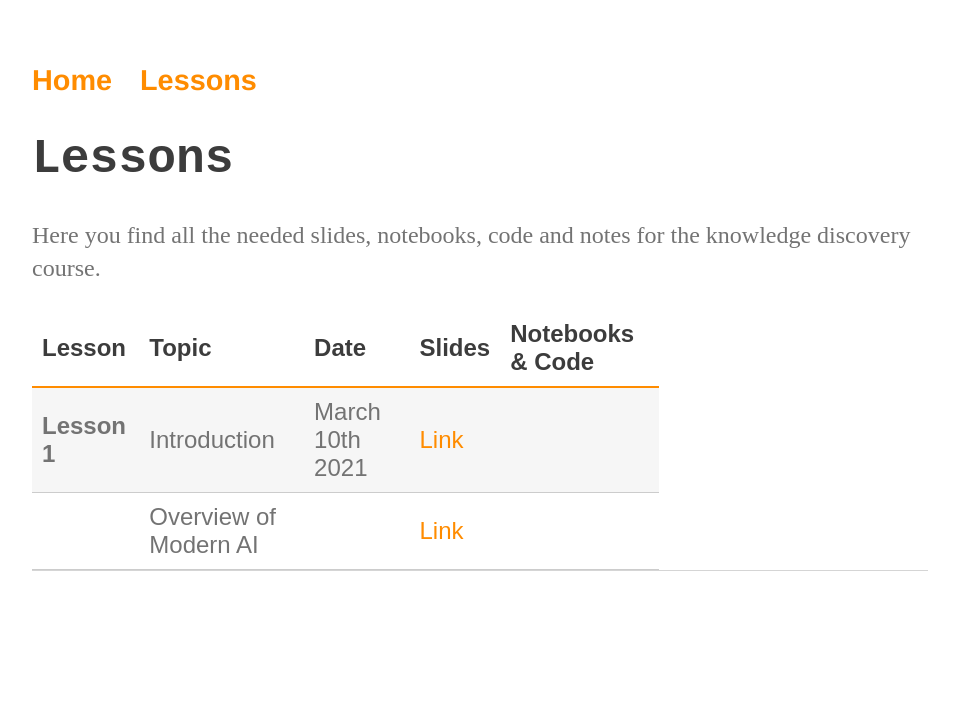
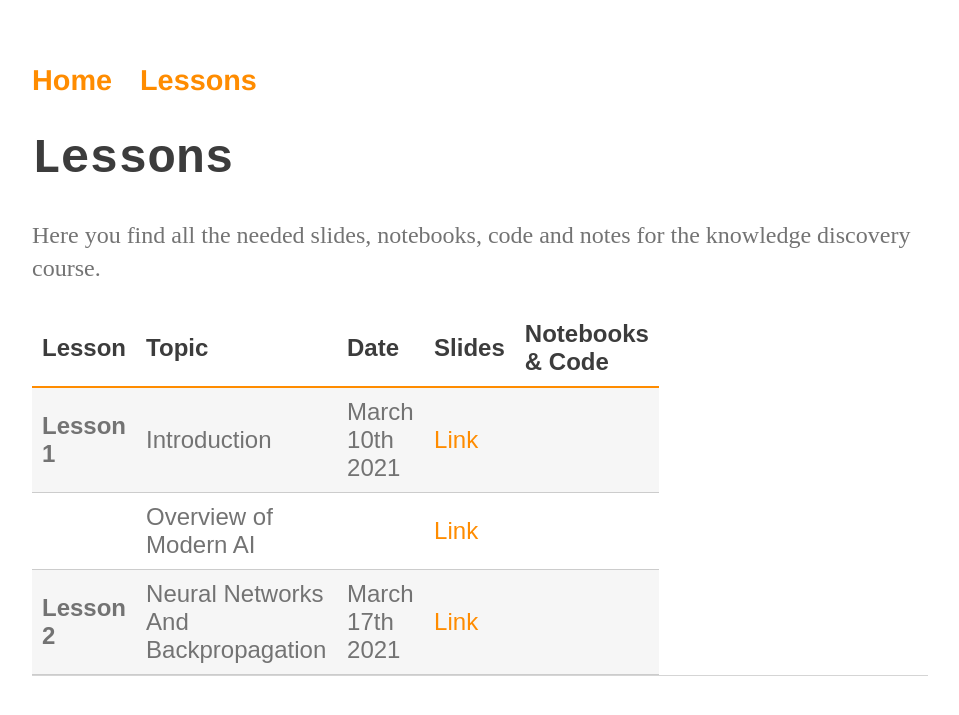
Before and after one commit to perceivelab/knowledge-discovery-course, a Jekyll site: the page built from lezioni.md, in a window 1280 px wide. Shown: the top 715 px of the page, without its empty margins (160-1119 px from the left). Built offline with Jekyll 4.4.1, drawn with Linux system fonts in a browser that asks for light colours; our own code applies the rules of GitHub Pages for plain Markdown files.

Commit message:
Update lezioni.md

```diff
--- a/lezioni.md
+++ b/lezioni.md
@@ -6,6 +6,7 @@ Here you find all the needed slides, notebooks, code and notes for the knowledge
 |---------|-----------|------|--------|------------------|
 | **Lesson 1**  | Introduction | March 10th 2021 | [Link](https://drive.google.com/file/d/1PrZxICwa4Uj-dUEPZhd-3zOQNfyXmj03/view?usp=sharing) |  |
 |  | Overview of Modern AI |   | [Link](https://drive.google.com/file/d/1ufIwXL9V-UCbczuzddBsF8nRnop6gEVW/view?usp=sharing) |  |
+| **Lesson 2** | Neural Networks And Backpropagation | March 17th 2021 | [Link](https://drive.google.com/file/d/1rNgzoEmAtqVhVmaEwjNNOOa1xV0l98JX/view?usp=sharing) |  |
 
 
 [404]: /web-programming-course/fallback
```
